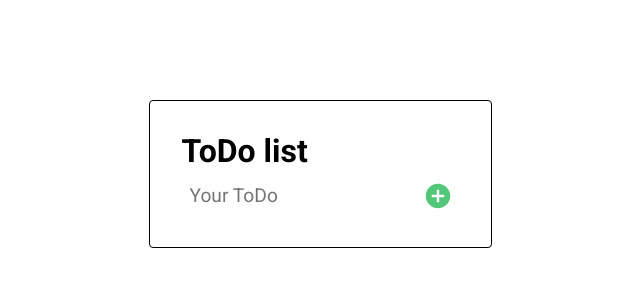
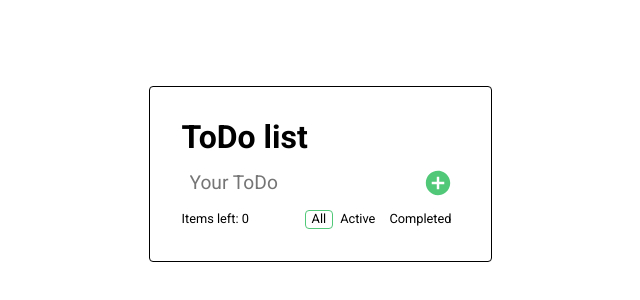
Before and after one commit to ZhenyaGoroh/TodoTestTask, a React (Vite) app: page / in a window 1280 px wide. Shown: the part 226-526 px from the top of the page, without its empty margins (320-960 px from the left). Built offline with nearby package versions, Linux system fonts and the light colour scheme.

Commit message:
add: footer sort btns

```diff
--- a/src/App.tsx
+++ b/src/App.tsx
@@ -1,12 +1,14 @@
-import React from "react"
+import React, { useState } from "react"
 import { v4 as uuidv4 } from "uuid"
 import s from "./App.module.scss"
 import Input from "./components/Input/Input"
 import { useTodo } from "./store/useTodo"
 import Todo from "./components/Todo/Todo"
+import Footer from "./components/Footer/Footer"
 
 function App() {
   const { todos } = useTodo()
+  const [sorting, setSorting] = useState<"ALL" | "ACTIVE" | "COMPLETED">("ALL")
   return (
     <div className={s.todo}>
       <header className={s.todo__header}>ToDo list</header>
@@ -14,6 +16,11 @@ function App() {
       {todos.map((todo) => (
         <Todo key={uuidv4()} todo={todo} />
       ))}
+      <Footer
+        active={todos.filter((todo) => todo.completed === false).length}
+        sorting={sorting}
+        setSorting={setSorting}
+      />
     </div>
   )
 }
--- /dev/null
+++ b/src/components/Footer/Footer.module.scss
@@ -0,0 +1,6 @@
+.footer{
+    font-size: .8rem;
+    display: flex;
+    align-items: center;
+    justify-content: space-between;
+}
--- /dev/null
+++ b/src/components/Footer/Footer.tsx
@@ -0,0 +1,44 @@
+import React from "react"
+import { useTodo } from "../../store/useTodo"
+import s from "./Footer.module.scss"
+import Sort from "../Sort/Sort"
+
+function Footer({
+  active,
+  sorting,
+  setSorting,
+}: {
+  active: number
+  sorting: "ALL" | "ACTIVE" | "COMPLETED"
+  setSorting: (s: "ALL" | "ACTIVE" | "COMPLETED") => void
+}) {
+  const { deleteCompleted } = useTodo()
+
+  return (
+    <div className={s.footer}>
+      <span>Items left: {active}</span>
+      <span className={s.footer__btns}>
+        <Sort
+          title="All"
+          isActive={sorting === "ALL"}
+          setSorting={setSorting}
+          value="ALL"
+        />
+        <Sort
+          title="Active"
+          isActive={sorting === "ACTIVE"}
+          setSorting={setSorting}
+          value="ACTIVE"
+        />
+        <Sort
+          title="Completed"
+          isActive={sorting === "COMPLETED"}
+          setSorting={setSorting}
+          value="COMPLETED"
+        />
+      </span>
+    </div>
+  )
+}
+
+export default React.memo(Footer)
--- /dev/null
+++ b/src/components/Sort/Sort.module.scss
@@ -0,0 +1,6 @@
+.btn {
+    background-color: transparent;
+    border: 1px solid white;
+    cursor: pointer;
+    border-radius: .25rem;
+}
--- /dev/null
+++ b/src/components/Sort/Sort.tsx
@@ -0,0 +1,27 @@
+import React from "react"
+import s from "./Sort.module.scss"
+
+function Sort({
+  title,
+  isActive,
+  setSorting,
+  value,
+}: {
+  value: "ALL" | "ACTIVE" | "COMPLETED"
+  title: "All" | "Active" | "Completed"
+  isActive: boolean
+  setSorting: (s: "ALL" | "ACTIVE" | "COMPLETED") => void
+}) {
+  return (
+    <button
+      style={isActive ? { border: "1px solid #50c878" } : {}}
+      className={s.btn}
+      type="button"
+      onClick={() => setSorting(value)}
+    >
+      {title}
+    </button>
+  )
+}
+
+export default React.memo(Sort)
```
